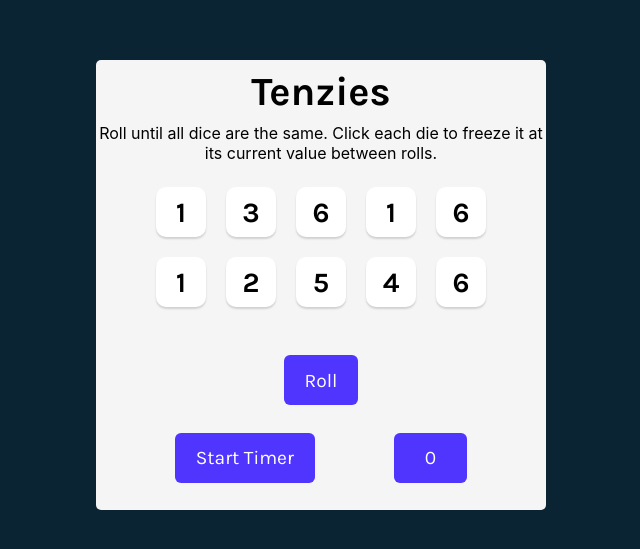
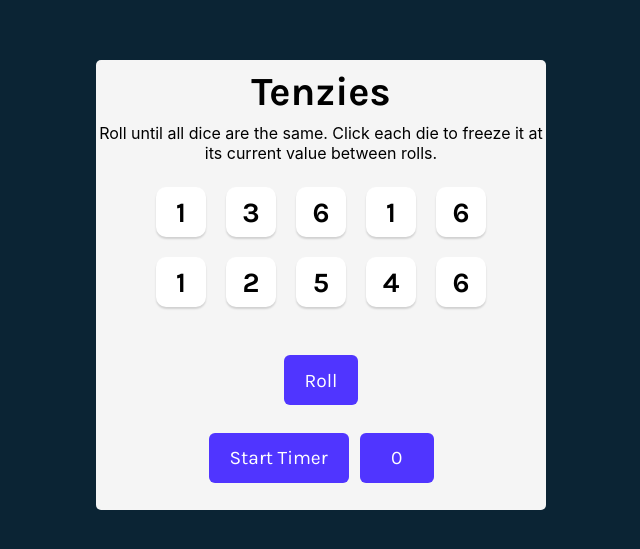
Before and after one commit to Holl4444/Tenzies, a React (Vite) app in the folder Tenzies/: page / in a window 1280 px wide. Shown: the part 115-664 px from the top of the page, without its empty margins (319-959 px from the left). Built offline with nearby package versions, Linux system fonts and the light colour scheme.

Commit message:
Change spacing (Counter / timer elements)

```diff
--- a/Tenzies/src/index.css
+++ b/Tenzies/src/index.css
@@ -68,9 +68,9 @@ button,
 }
 
 .actions-div {
-  width: 100%;
+  width: 50%;
   display: flex;
-  justify-content: space-evenly;
+  justify-content: center;
   align-items: center;
 }
 
@@ -93,6 +93,7 @@ button.roll-dice,
   align-items: center;
   justify-content: center;
   min-width: 4.6rem;
+  margin-left: auto;
 }
 
 .sr-only {
```
